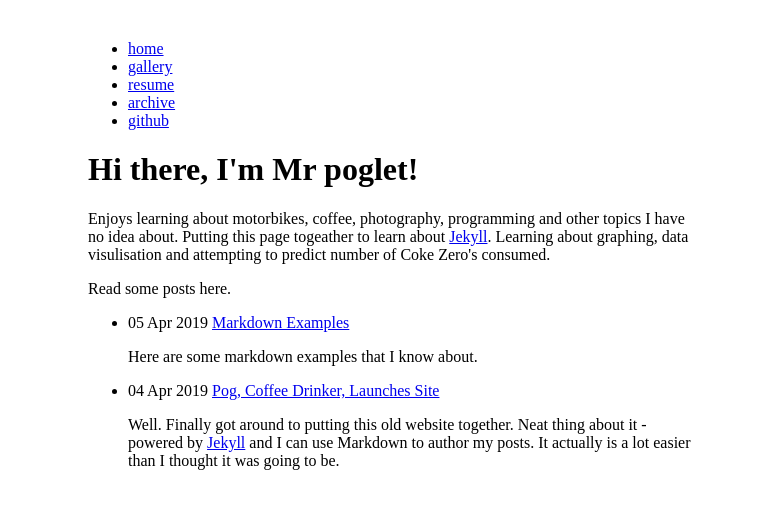
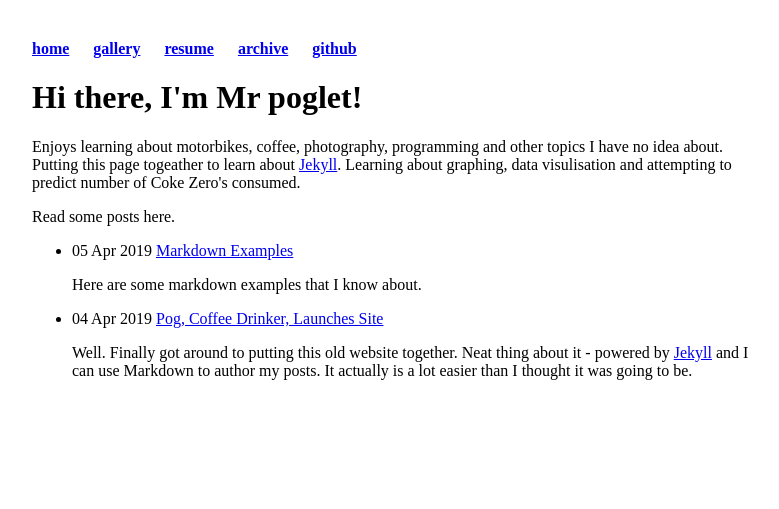
Before and after one commit to poglet/poglet.github.io, a Jekyll site: the page built from index.html, in a window 1280 px wide. Shown: the top 509 px of the page, without its empty margins (248-1027 px from the left). Built offline with Jekyll 4.4.1, drawn with Linux system fonts in a browser that asks for light colours.

Commit message:
Update main.css

```diff
--- a/css/main.css
+++ b/css/main.css
@@ -1,5 +1,17 @@
+nav ul {
+  padding: 0px;
+  list-style: none;
+  font-weight: bold;
+}
+
+
+nav ul li {
+  display: inline;
+  margin-right: 20px;
+}
+
 body {
-  max-width: 38rem;
+  max-width: 45rem;
   padding: 1.5rem;
   margin: auto;
 }
```
